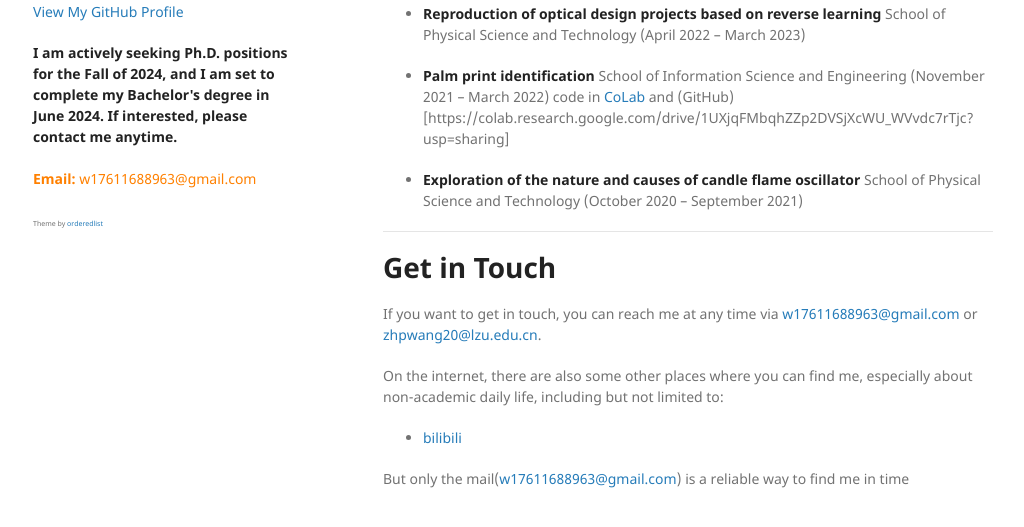
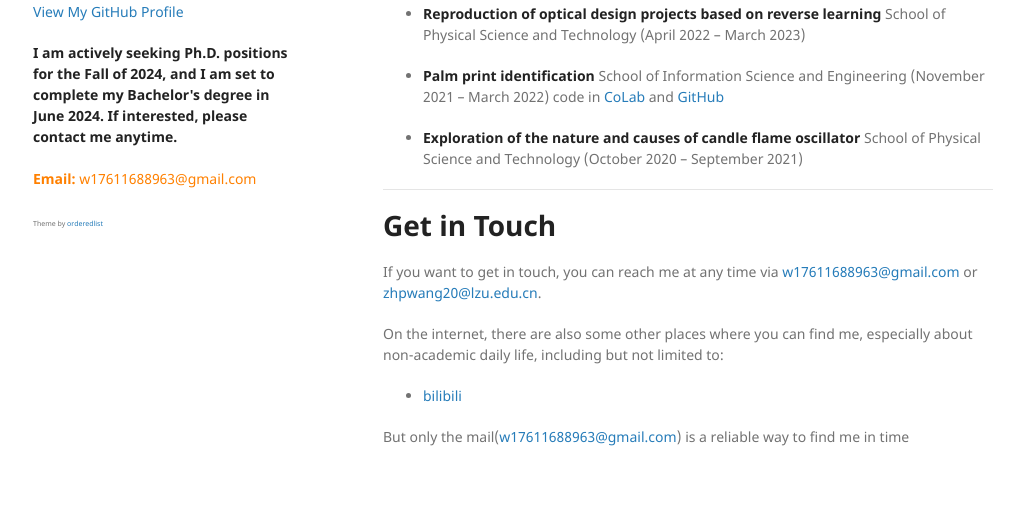
Before and after one commit to alephmembeth/alephmembeth.github.io, a Jekyll site: the page built from index.md, in a window 1280 px wide and 900 px high, scrolled down 1743 px, cut to the strip 341-868 px from the top of the window. Shown: the whole strip, without its empty margins (127-1151 px from the left). Built offline with Jekyll 4.4.1, drawn with Linux system fonts in a browser that asks for light colours; the repository's description, which GitHub fills in, is left out; some of the changed lines change nothing that is shown.

Commit message:
Update index.md

```diff
--- a/index.md
+++ b/index.md
@@ -114,7 +114,7 @@
 
 + **Palm print identification**
   School of Information Science and Engineering (November 2021 – March 2022)
-  code in [CoLab](https://colab.research.google.com/drive/1UXjqFMbqhZZp2DVSjXcWU_WVvdc7rTjc?usp=sharing) and (GitHub)[https://colab.research.google.com/drive/1UXjqFMbqhZZp2DVSjXcWU_WVvdc7rTjc?usp=sharing]
+  code in [CoLab](https://colab.research.google.com/drive/1UXjqFMbqhZZp2DVSjXcWU_WVvdc7rTjc?usp=sharing) and [GitHub](https://github.com/Wang-Zhiping/palmprint-recognition)
 
 + **Exploration of the nature and causes of candle flame oscillator**
   School of Physical Science and Technology (October 2020 – September 2021)
```
